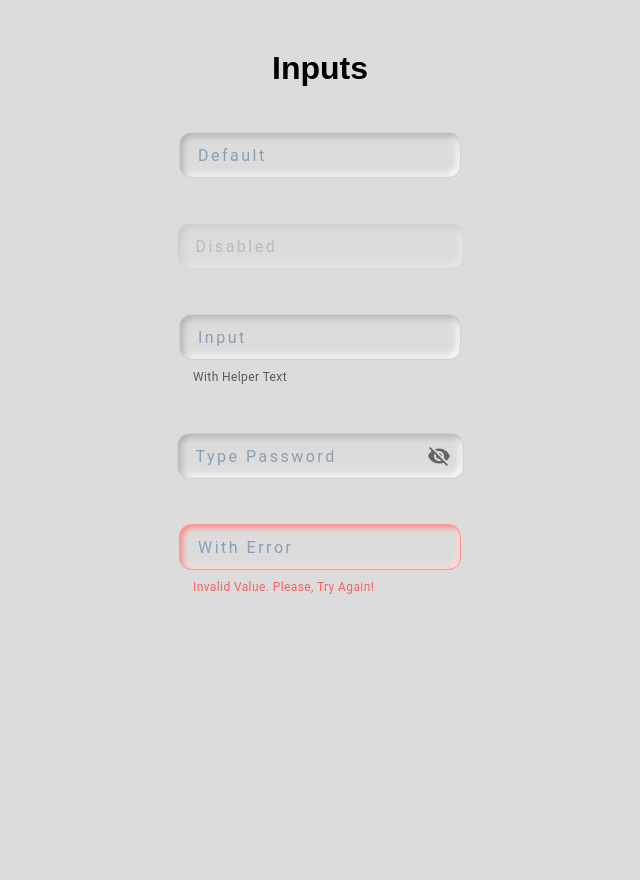
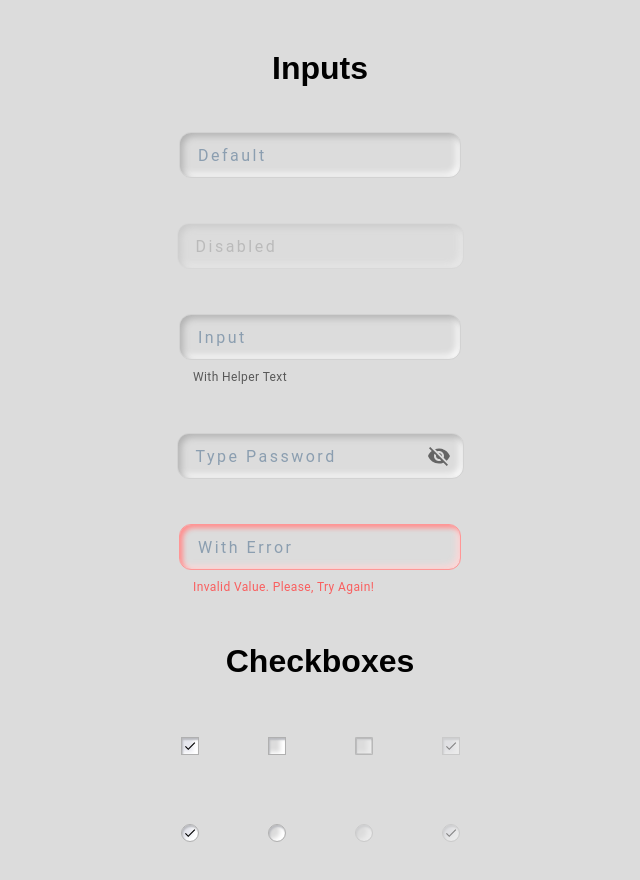
Before and after one commit to IvanMykytyn/in-process, a React (Create React App) app: page / in a window 1280 px wide. Shown: the top 880 px of the page, without its empty margins (320-960 px from the left). Before the commit the page ends 800 px from the top, so only its background shows below. Built offline with nearby package versions, Linux system fonts and the light colour scheme.

Commit message:
implement checkbox component

```diff
--- a/src/App.module.scss
+++ b/src/App.module.scss
@@ -11,10 +11,6 @@
   align-items: center;
 }
 
-.inputs-wrapper{
-  display: flex;
-  gap: 45px;
-  flex-direction: column;
-  justify-content: center;
-  align-items: center;
+.checkboxes-wrapper{
+  flex-direction: row;
 }
--- a/src/App.tsx
+++ b/src/App.tsx
@@ -1,18 +1,19 @@
 import * as React from 'react'
 
 import css from './App.module.scss'
-import { Input } from './components'
+import { Input, Checkbox } from './components'
+import cn from 'classnames'
 
 function App() {
   return (
     <div className={css.container}>
       <div className={css.wrapper}>
-        <div className={css['inputs-wrapper']}>
+        <div className={css.wrapper}>
           <h1>Inputs</h1>
           <Input type="text" label="Default" />
-          <Input type="text" label="Disabled" disabled fullWidth/>
+          <Input type="text" label="Disabled" disabled fullWidth />
           <Input type="email" label="Input" helperText={'With Helper Text'} />
-          <Input type="password" label="type Password" fullWidth/>
+          <Input type="password" label="type Password" fullWidth />
           <Input
             type="text"
             label="With Error"
@@ -20,6 +21,21 @@ function App() {
             helperText={'Invalid Value. Please, try again!'}
           />
         </div>
+        <div className={cn(css.wrapper)}>
+          <h1>Checkboxes</h1>
+          <div className={cn(css.wrapper, css['checkboxes-wrapper'])}>
+            <Checkbox defaultChecked />
+            <Checkbox />
+            <Checkbox disabled />
+            <Checkbox disabled checked />
+          </div>
+          <div className={cn(css.wrapper, css['checkboxes-wrapper'])}>
+            <Checkbox circled defaultChecked />
+            <Checkbox circled />
+            <Checkbox circled disabled />
+            <Checkbox circled disabled checked />
+          </div>
+        </div>
       </div>
     </div>
   )
--- /dev/null
+++ b/src/components/Checkbox/Checkbox.tsx
@@ -0,0 +1,20 @@
+import { FC } from 'react'
+import './checkbox.styles.scss'
+import cn from 'classnames'
+
+import { Checkbox as CheckboxMui, CheckboxProps } from '@mui/material'
+import { Check } from '@mui/icons-material'
+
+interface customCheckboxProps {
+  circled?: boolean
+}
+
+const Checkbox: FC<CheckboxProps & customCheckboxProps> = ({ circled, ...rest }) => {
+  return (
+    <div className={cn({ 'custom-checkbox__wrapper': true, circled })}>
+      <CheckboxMui {...rest} checkedIcon={<Check />} />
+    </div>
+  )
+}
+
+export default Checkbox
--- /dev/null
+++ b/src/components/Checkbox/checkbox.styles.scss
@@ -0,0 +1,71 @@
+@import '../../scss/vars.module';
+
+.custom-checkbox__wrapper {
+  .MuiCheckbox-root {
+    color: transparent;
+
+    position: relative;
+    z-index: 0;
+
+    &.Mui-checked {
+      color: transparent;
+      padding: 14px;
+
+      .MuiSvgIcon-root {
+        width: 14px;
+        height: 14px;
+        color: black;
+
+        animation: zooming 0.5s forwards 1;
+      }
+
+      &:after {
+        background-color: #e6e7ee;
+      }
+    }
+
+    &:after {
+      content: '';
+      position: absolute;
+      left: 50%;
+      top: 50%;
+      transform: translate(-50%, -50%);
+      z-index: -1;
+
+      height: 18px;
+      width: 18px;
+
+      border: 1px solid $gray;
+
+      background-color: $background;
+      box-shadow: inset 1px 2px 2px #b8b9be, inset -5px -2px 4px #fff;
+    }
+
+    &.Mui-disabled {
+      opacity: 0.4;
+    }
+  }
+}
+
+.circled {
+  .MuiCheckbox-root {
+    &:after {
+      border-radius: 50%;
+    }
+
+    &.Mui-disabled {
+      color: transparent;
+    }
+  }
+}
+
+@keyframes zooming {
+  from {
+    opacity: 0;
+    transform: scale(1.75);
+  }
+  to {
+    opacity: 1;
+    transform: scale(1);
+  }
+}
--- a/src/components/index.ts
+++ b/src/components/index.ts
@@ -1,3 +1,4 @@
 import Input from "./Input/Input"
+import Checkbox from "./Checkbox/Checkbox"
 
-export {Input}
+export {Input, Checkbox}
```
